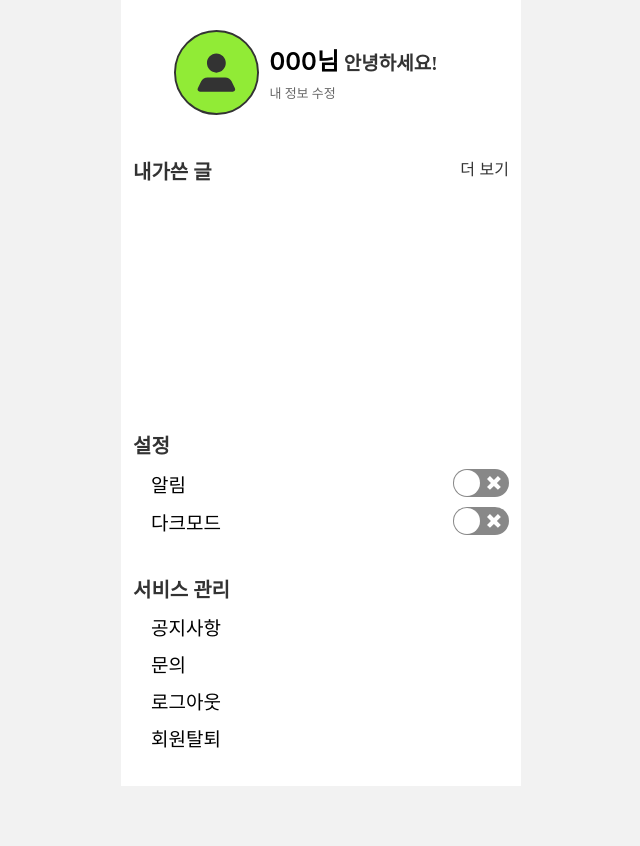
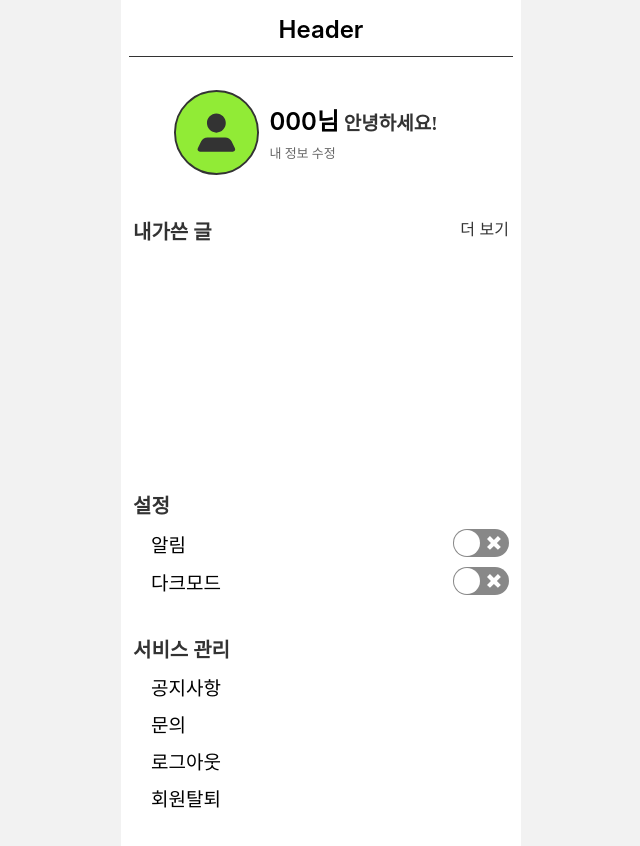
Before and after one commit to ECO-TOUR/front-end, a React (Create React App) app: page /mypage in a window 1280 px wide. Shown: the whole page, without its empty margins (319-959 px from the left). Before the commit the page ends 800 px from the top, so only its background shows below. Built offline with nearby package versions, Linux system fonts and the light colour scheme.

Commit message:
[css] Header 컴포넌트 추가

```diff
--- /dev/null
+++ b/src/Component/Main/Header.css
@@ -0,0 +1,17 @@
+.header{
+    background-color: white;
+}
+.header-area{
+    height: 60px;
+    display: flex;
+    align-items: center;
+}
+.header-title{
+    padding: 12px;
+    width: calc(100% - 40px);
+    text-align: center;
+    font-size: x-large;
+    font-weight: 600;
+    border-bottom: 1px solid #333;
+    margin: 0 auto; /* 가운데 정렬 */
+}
--- /dev/null
+++ b/src/Component/Main/Header.js
@@ -0,0 +1,16 @@
+import React from 'react'
+import './Header.css'
+
+const Header = (props) => {
+  return (
+    <div className='header'>
+        <div className='header-area'>
+            <div className='header-title'>
+                {props.name?props.name:'Header'}
+            </div>
+        </div>
+    </div>
+  )
+}
+
+export default Header
--- a/src/Component/Mypage/Mypage.js
+++ b/src/Component/Mypage/Mypage.js
@@ -2,7 +2,7 @@ import React, { useState } from 'react';
 import Switch from 'react-switch';
 import profileIcon from '../../assets/profile.svg';
 import './Mypage.css'
-
+import Header from '../Main/Header';
 
 const ToggleSwitch = () => {
     const [checked, setChecked] = useState(false);
@@ -76,6 +76,7 @@ const ServiceManage = () => {
 const Mypage = () => {
     return (
         <div>
+            <Header />
             <NameTag />
             <PostList />
             <Settings />
```
